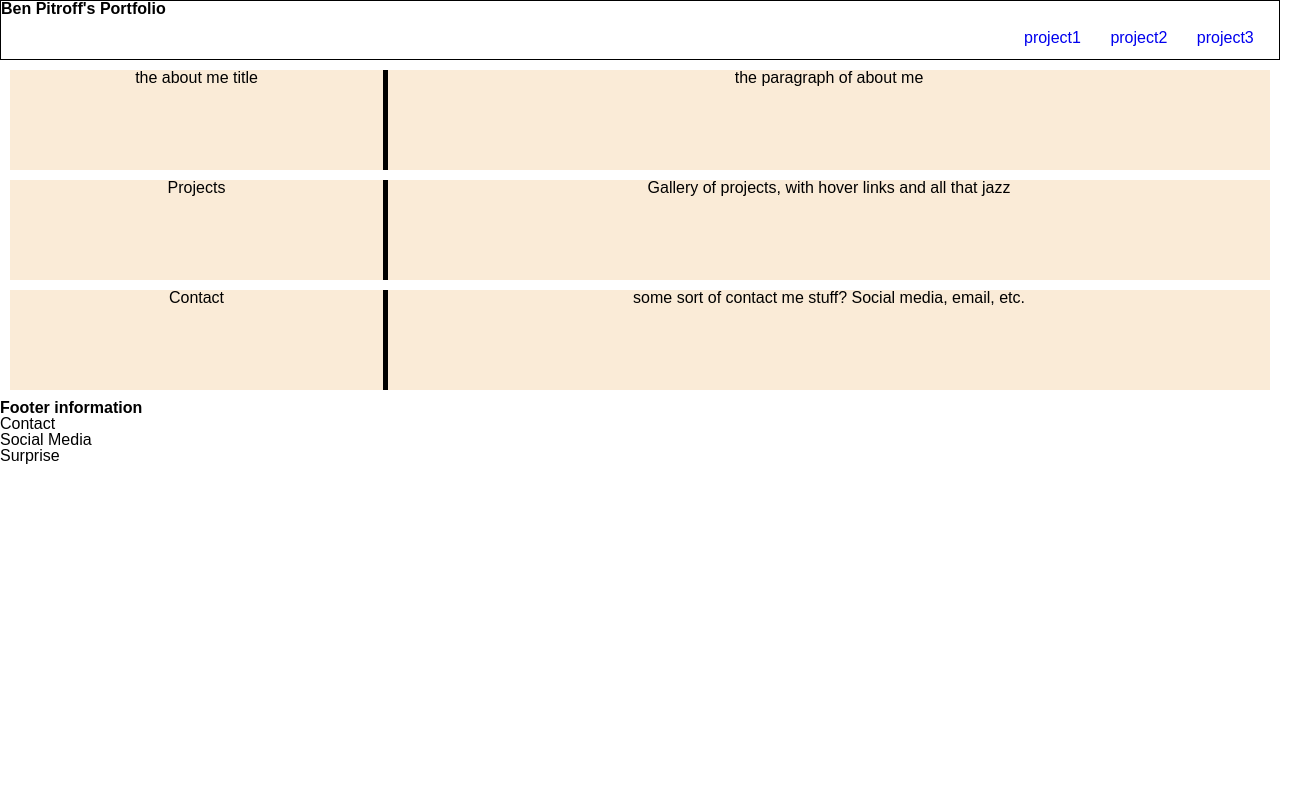
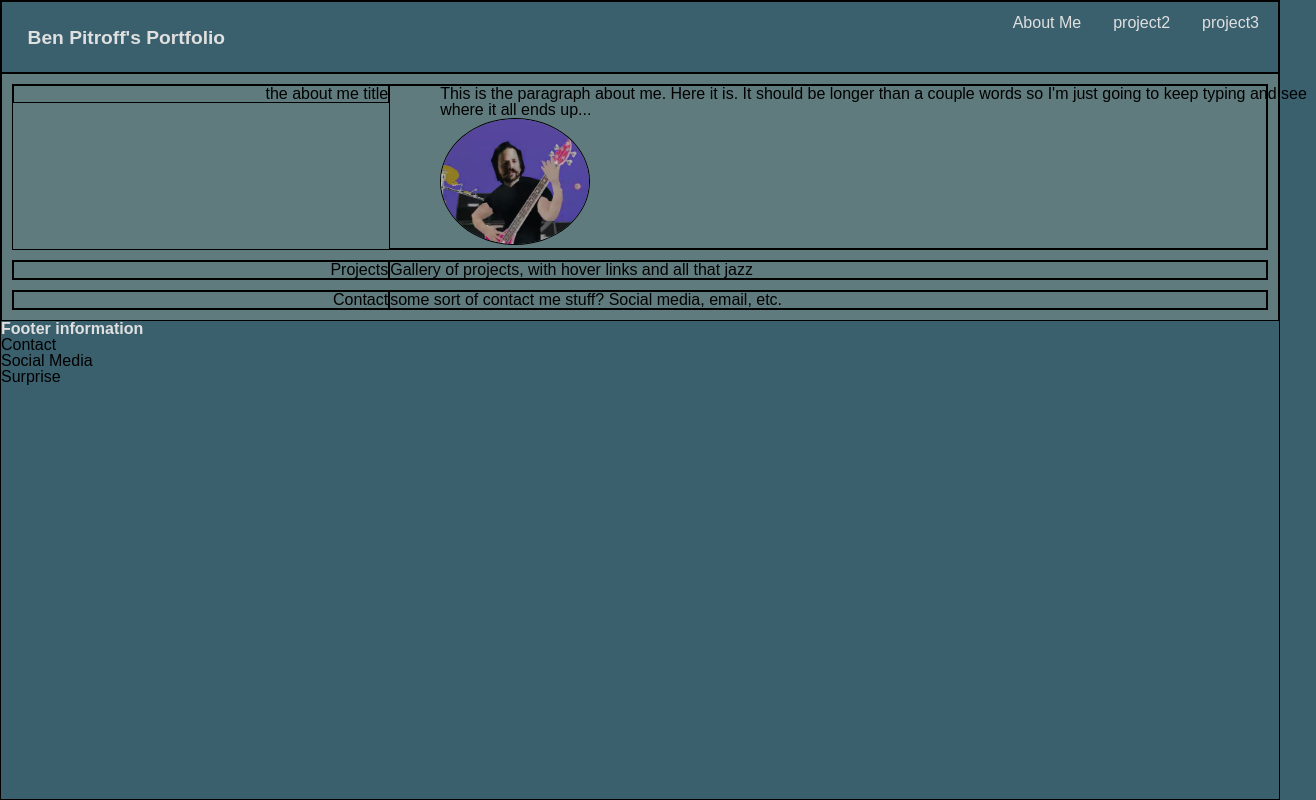
Before and after one commit to chicken1991/bootcamp-portfolio, a plain HTML site: page index.html in a window 1280 px wide. Shown: the whole page, 1316 px wide, since content can reach past the window. Drawn offline with Linux system fonts and the light colour scheme.

Commit message:
added avatar and made nav a little prettier

```diff
--- a/assets/css/style.css
+++ b/assets/css/style.css
@@ -1,32 +1,77 @@
+:root {
+    --background-color:#3A606E;
+    --heading-color:#E0E0E0;
+    --main-color:#607B7D
+}
+
+body{
+    background-color:var(--background-color);
+}
+
 header{
-    display:block;
+    /* display:flex; */
+    /* justify-content: space-between; */
     border: 1px solid black;
+    padding:2%;
+}
+
+h1,h2,h3,h4,h5,h6{
+    color:var(--heading-color);
+}
+
+header h1  {
+    font-size:larger;
 }
 
 nav {
-    text-align:right;
-    padding:1%;
+    /* border: 1px solid black */
+}
+
+
+/* nav ul {
+   display: flex;
+   align-items: center;
+   border: 1px solid black;
+}
+
+nav li{
+    border: 1px solid black;
+    padding: 14px 20px;
+} */
+
+nav ul {
+    position:fixed;
+    top:1px;
+    right:5px;
+    list-style-type: none;
+    margin: 0;
+    padding: 0;
+    /* overflow: hidden; */
 }
 
 nav li {
-    display:inline;
-    margin:1%;
+    float:left;
 }
 
-nav a {
+nav a{
+    display: block;
+    text-align: center;
+    padding: 14px 16px;
     text-decoration: none;
+    color: var(--heading-color);
+}
+
+nav a:hover{
+    background-color:blue;
 }
 
 body {
-
-}
-
-article{
-
+    border: 1px solid black
 }
 
 main {
-
+    border: 1px solid black;
+    background-color:var(--main-color)
 }
 
 
@@ -43,10 +88,11 @@ main {
 }
 
 section {
-    background-color:antiquewhite;
-    display:block;
-    height:100px;
+    background-color:var(--main-color);
+    display:flex;
+    /* height:100px; */
     margin:10px;
+    border: 1px solid black
 }
 
 .left {
@@ -54,11 +100,34 @@ section {
     width:30%;
     border-right:5px solid black;
     height:100%;
-    text-align:center;
+    text-align:right;
+    border: 1px solid black
 }
 
 .right {
+    /* display: flex; */
     float:right;
-    text-align:center;
-    width:70%
+    width:70%;
+    height:10%;
+    border: 1px solid black
 }
+
+.right img {
+    position:relative;
+    left:50px;
+    width:150px;
+    height:auto;
+    border-radius: 100%;
+    border: 1px solid black
+}
+
+.right p {
+    position:relative;
+    left:50px;
+}
+
+/*
+@media whatever to do a vertical navbar
+li a {
+  display: block;
+*/
--- a/index.html
+++ b/index.html
@@ -8,35 +8,48 @@
     <link rel="stylesheet" href="./assets/css/style.css">
 </head>
 
-<header>
+<!-- <header>
     <h1>
         Ben Pitroff's Portfolio
     </h1>
     <nav>
         <ul>
-            <li><a href="#project1">project1</a></li>
+            <li><a href="#about">About Me</a></li>
             <li><a href="#project2">project2</a></li>
             <li><a href="#project3">project3</a></li>
         </ul>
     </nav>
-</header>
+</header> -->
 
 <body>
+    <header>
+        <h1>
+            Ben Pitroff's Portfolio
+        </h1>
+        <nav>
+            <ul>
+                <li><a href="#about">About Me</a></li>
+                <li><a href="#project2">project2</a></li>
+                <li><a href="#project3">project3</a></li>
+            </ul>
+        </nav>
+    </header>
     <main>
         <section>
             <div class="left">
                 the about me title
             </div>
-            <div class="right">
-                the paragraph of about me
+            <div class="right" id="about">
+                <p>This is the paragraph about me. Here it is. It should be longer than a couple words so I'm just going to keep typing and see where it all ends up...</p>
+                <img src="./assets/images/avatar.png">
             </div>
         </section>
 
         <section>
-            <div class="left">
+            <div class="left" >
                 Projects
             </div>
-            <div class="right">
+            <div class="right" id="project2">
                 Gallery of projects, with hover links and all that jazz
             </div>
         </section>
@@ -45,32 +58,12 @@
             <div class="left">
                 Contact
             </div>
-            <div class="right">
+            <div class="right" id="project3">
                 some sort of contact me stuff? Social media, email, etc.
             </div>
         </section>
 
-
-
-        <!-- <section class="work" id="project1">
-            <h2>This is project 1</h2>
-            <img src="./assets/images/project1.png" alt="code image">
-        </section>
-
-        <section class="work" id="project2">
-            <h2>This is project 2</h2>
-            <img src="./assets/images/project2.png" alt="refactoring homework image">
-        </section>
-
-        <section class="work" id="project3">
-            <h2>This is project 3</h2>
-            <img src="./assets/images/project3.png" alt="motorcycles">
-        </section> -->
-
     </main>
-    <aside>
-
-    </aside>
 </body>
 
 <footer>
```
Also changed, not shown: 1 other file.
